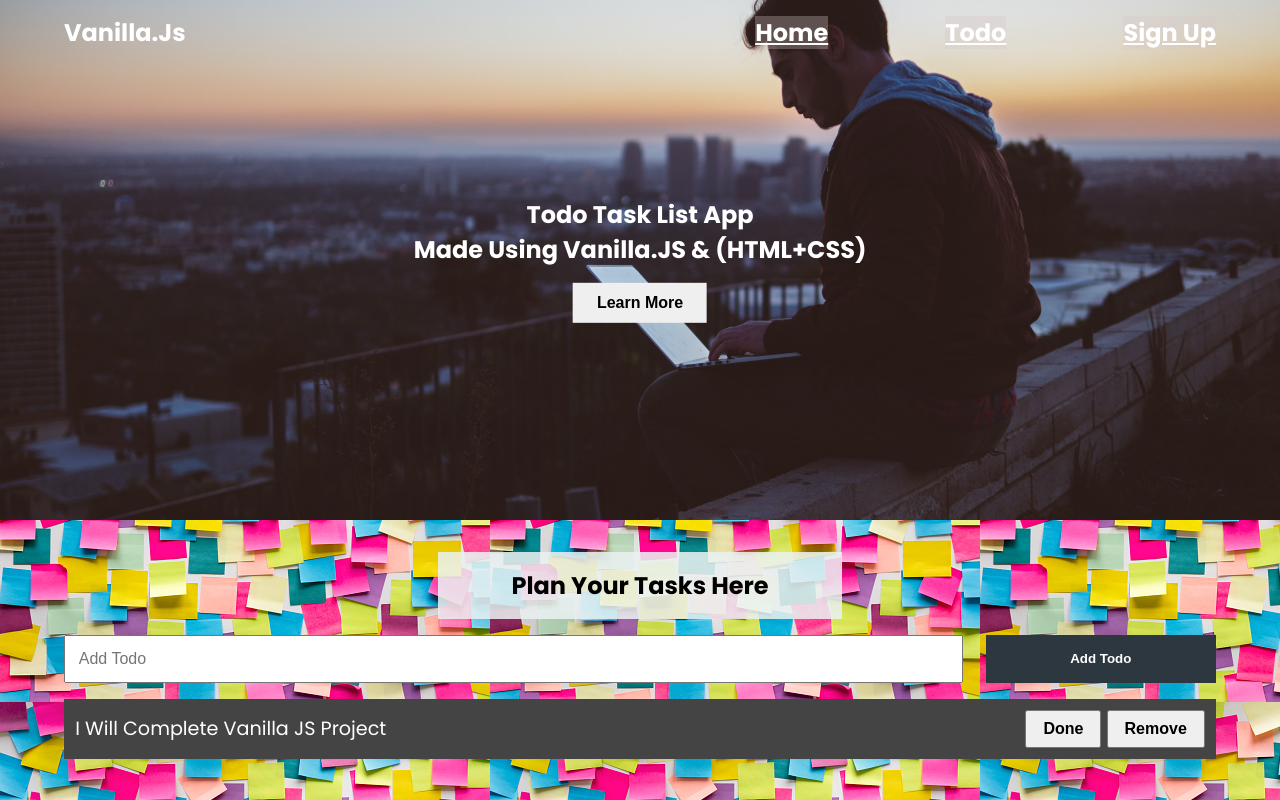
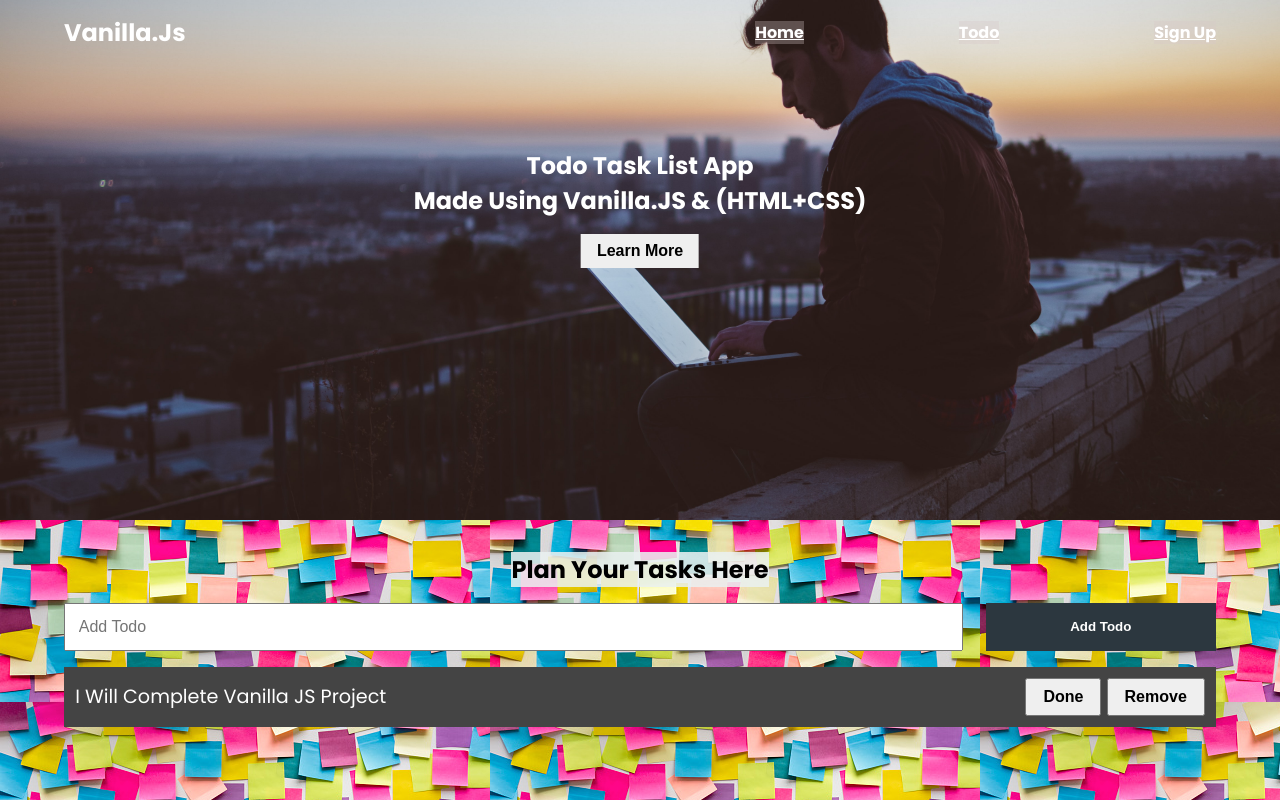
Before and after one commit to vsingh2110/csb-u3kt6x, a website: page index.html in a window 1280 px wide. Shown: the top 800 px of the page. Drawn offline with Linux system fonts and the light colour scheme.

Commit message:
Update style.css

```diff
--- a/style.css
+++ b/style.css
@@ -15,9 +15,10 @@ a {
   text-decoration: none;
   color: white;
   font-weight: 700;
-  font-size: x-large;
   background: rgba(214, 199, 199, 0.315);
   text-decoration: underline;
+  /* font-size: x-large;
+   */
 }
 
 .header {
@@ -55,7 +56,7 @@ a {
 .headline {
   text-align: center;
   position: absolute;
-  top: 50%;
+  top: 40%;
   left: 50%;
   transform: translate(-50%, -50%);
 }
@@ -68,7 +69,7 @@ a {
 }
 
 .btn-headline {
-  padding: 0.7rem 1.5rem;
+  padding: 0.5rem 1rem;
   font-size: 1rem;
   margin-top: 1rem;
   font-weight: 600;
@@ -82,8 +83,8 @@ a {
 #todo-app {
   display: inline-block;
   background: rgba(235, 241, 241, 0.863);
-  width: 35%;
-  padding: 1rem;
+  /* width: 35%;
+  padding: 1rem; */
 }
 
 .form-todo {
```
